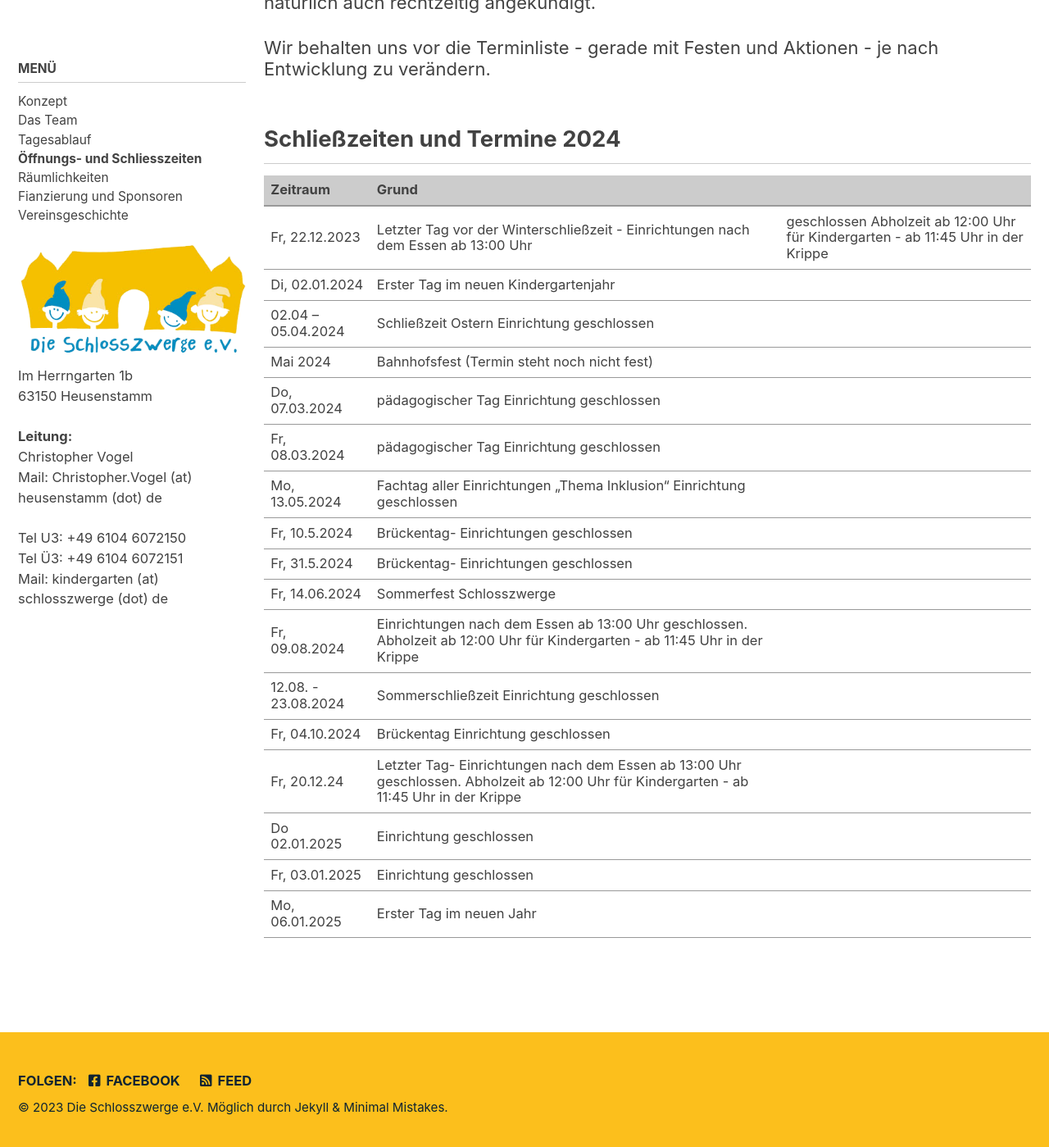
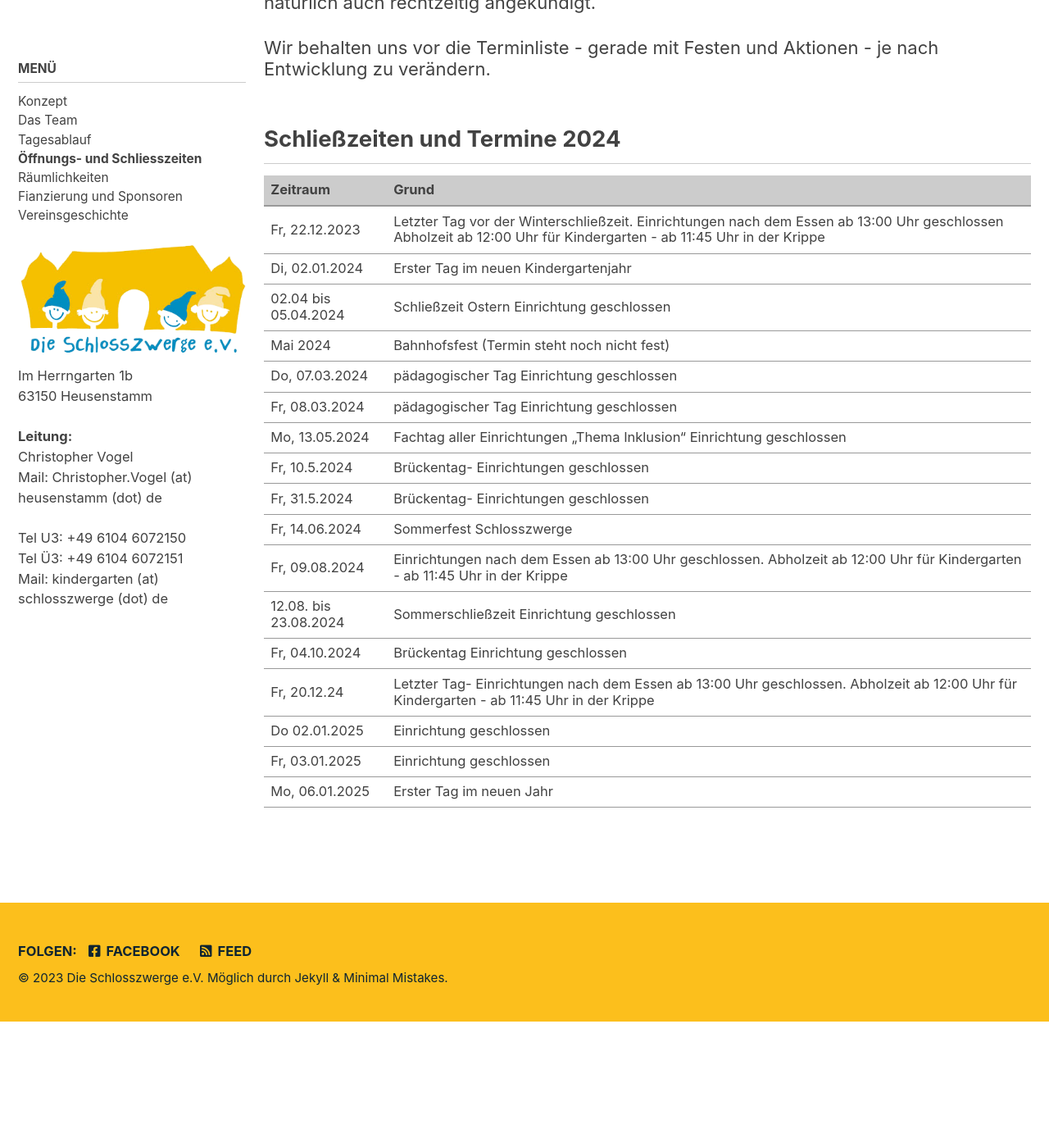
Before and after one commit to schlosszwerge/schlosszwerge.github.io, a Jekyll site: the page built from _pages/oeffnungszeiten.md, in a window 1280 px wide and 1400 px high, scrolled down 496 px. Shown: the whole window at 82% size. Built offline with Jekyll 4.4.1, drawn with Linux system fonts in a browser that asks for light colours; cached includes are drawn as plain includes; after the commit the page ends 1742 px from its top, so only the background shows below that.

Commit message:
Update oeffnungszeiten.md

```diff
--- a/_pages/oeffnungszeiten.md
+++ b/_pages/oeffnungszeiten.md
@@ -17,22 +17,22 @@ Wir behalten uns vor die Terminliste - gerade mit Festen und Aktionen - je nach
 
 ## Schließzeiten und Termine 2024
 
-| Zeitraum              | Grund                                                                             |
-|-----------------------|-----------------------------------------------------------------------------------|
-|Fr, 22.12.2023	        | Letzter Tag vor der Winterschließzeit - Einrichtungen nach dem Essen ab 13:00 Uhr |                                                                                                      geschlossen Abholzeit ab 12:00 Uhr für Kindergarten - ab 11:45 Uhr in der Krippe  |
-|Di, 02.01.2024	        | Erster Tag im neuen Kindergartenjahr                                              |
-|02.04 – 05.04.2024	    | Schließzeit Ostern Einrichtung geschlossen                                        |
-|Mai 2024	              | Bahnhofsfest (Termin steht noch nicht fest)                                       |
-|Do, 07.03.2024	        | pädagogischer Tag Einrichtung geschlossen                                         |
-|Fr, 08.03.2024	        | pädagogischer Tag Einrichtung geschlossen                                         |
-|Mo, 13.05.2024	        | Fachtag aller Einrichtungen „Thema Inklusion“ Einrichtung geschlossen             |
-|Fr, 10.5.2024	        | Brückentag- Einrichtungen geschlossen                                             |
-|Fr, 31.5.2024	        | Brückentag- Einrichtungen geschlossen                                             |
-|Fr, 14.06.2024	        | Sommerfest Schlosszwerge                                                          |
-|Fr, 09.08.2024	        | Einrichtungen nach dem Essen ab 13:00 Uhr geschlossen. Abholzeit ab 12:00 Uhr                                                                                                            für Kindergarten - ab 11:45 Uhr in der Krippe                                     |
-|12.08. - 23.08.2024    | Sommerschließzeit Einrichtung geschlossen                                         |
-|Fr, 04.10.2024		      | Brückentag Einrichtung geschlossen                                                |
-|Fr, 20.12.24	          | Letzter Tag- Einrichtungen nach dem Essen ab 13:00 Uhr geschlossen.                                                                                                                      Abholzeit ab 12:00 Uhr für Kindergarten - ab 11:45 Uhr in der Krippe              |
-|Do 02.01.2025	        | Einrichtung geschlossen                                                           |
-|Fr, 03.01.2025		      | Einrichtung geschlossen                                                           |
-|Mo, 06.01.2025	        | Erster Tag im neuen Jahr                                                          |
+| Zeitraum                | Grund                                                                             |
+|-------------------------|-----------------------------------------------------------------------------------|
+|Fr, 22.12.2023	          | Letzter Tag vor der Winterschließzeit. Einrichtungen nach dem Essen ab 13:00 Uhr                                                                                                                   geschlossen Abholzeit ab 12:00 Uhr für Kindergarten - ab 11:45 Uhr in der Krippe  |
+|Di, 02.01.2024	          | Erster Tag im neuen Kindergartenjahr                                              |
+|02.04 bis 05.04.2024	    | Schließzeit Ostern Einrichtung geschlossen                                        |
+|Mai 2024	                | Bahnhofsfest (Termin steht noch nicht fest)                                       |
+|Do, 07.03.2024	          | pädagogischer Tag Einrichtung geschlossen                                         |
+|Fr, 08.03.2024	          | pädagogischer Tag Einrichtung geschlossen                                         |
+|Mo, 13.05.2024	          | Fachtag aller Einrichtungen „Thema Inklusion“ Einrichtung geschlossen             |
+|Fr, 10.5.2024	          | Brückentag- Einrichtungen geschlossen                                             |
+|Fr, 31.5.2024	          | Brückentag- Einrichtungen geschlossen                                             |
+|Fr, 14.06.2024	          | Sommerfest Schlosszwerge                                                          |
+|Fr, 09.08.2024	          | Einrichtungen nach dem Essen ab 13:00 Uhr geschlossen. Abholzeit ab 12:00 Uhr                                                                                                                      für Kindergarten - ab 11:45 Uhr in der Krippe                                     |
+|12.08. bis 23.08.2024    | Sommerschließzeit Einrichtung geschlossen                                         |
+|Fr, 04.10.2024		        | Brückentag Einrichtung geschlossen                                                |
+|Fr, 20.12.24	            | Letzter Tag- Einrichtungen nach dem Essen ab 13:00 Uhr geschlossen.                                                                                                                                Abholzeit ab 12:00 Uhr für Kindergarten - ab 11:45 Uhr in der Krippe              |
+|Do 02.01.2025	          | Einrichtung geschlossen                                                           |
+|Fr, 03.01.2025		        | Einrichtung geschlossen                                                           |
+|Mo, 06.01.2025	          | Erster Tag im neuen Jahr                                                          |
```
